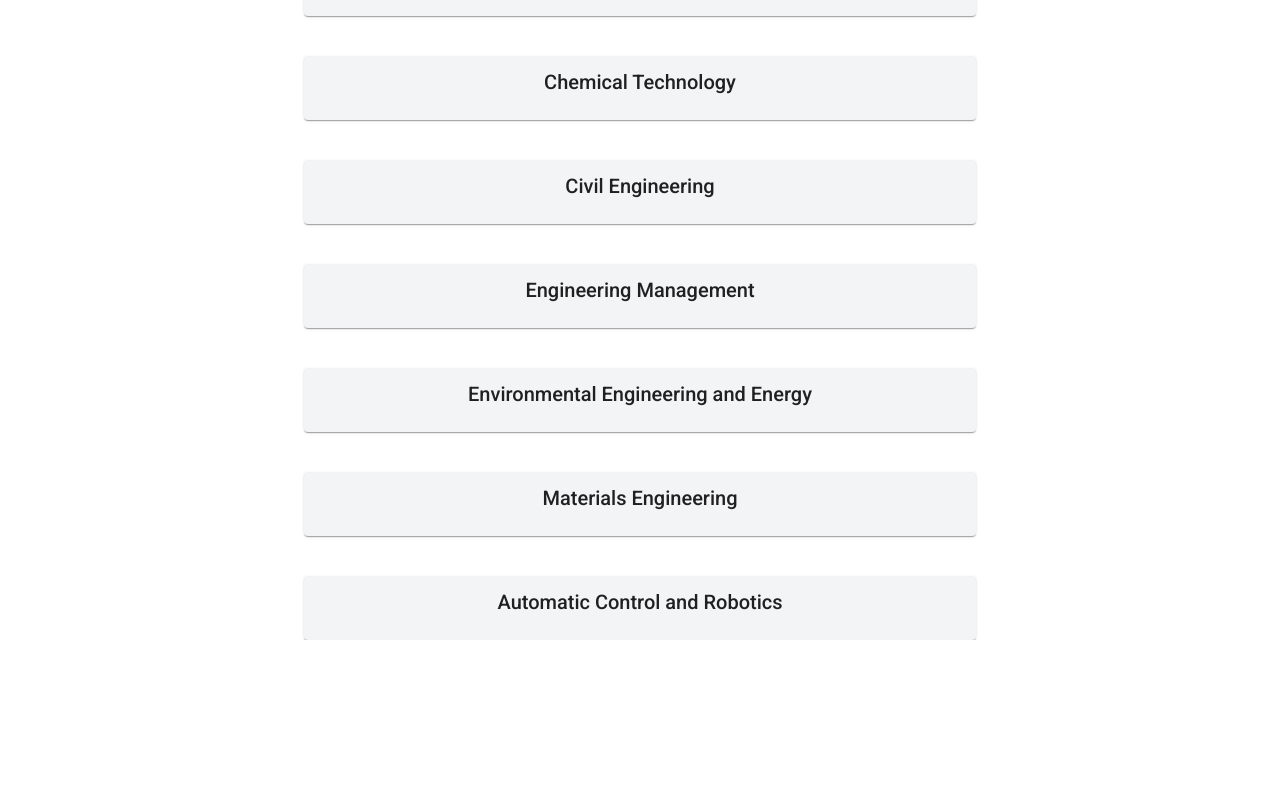
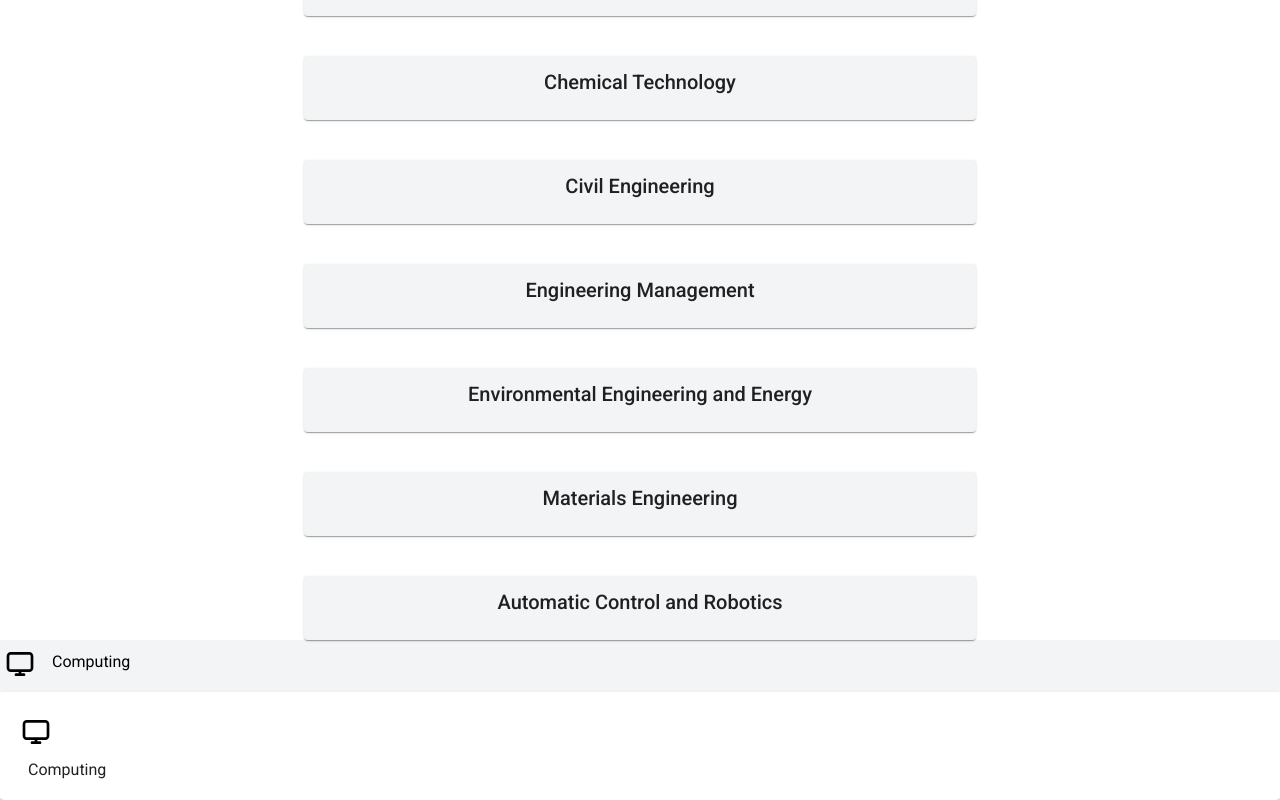
Before and after one commit to 12-3-8-s9b9o9j9t/erasmus-sds, an Angular app in the folder front/: page /faculties in a window 1280 px wide. Shown: the part 420-1220 px from the top of the page. Before the commit the page ends 1060 px from the top, so only its background shows below. Built offline with nearby package versions, Linux system fonts and the light colour scheme.

Commit message:
modify faculty list

```diff
--- a/front/src/app/faculties-list-page/faculties-list-page.component.html
+++ b/front/src/app/faculties-list-page/faculties-list-page.component.html
@@ -2,13 +2,42 @@
     <h1>Choose a faculty :</h1>
 </div>
 
-<div class="">
-    <mat-card *ngFor="let faculty of faculties" (click)="goToFaculty(faculty.link)"
-        class="hover:cursor-pointer max-w-2xl mt-10 mx-auto bg-gray-100">
+<nav class="">
+    <a *ngFor="let faculty of faculties" [routerLink]="faculty.link" >
+        <mat-card class="max-w-2xl mt-10 mx-auto bg-gray-100">
             <mat-card-header class="text-center justify-center">
                 <mat-card-title>
                     {{faculty.name}}
                 </mat-card-title>
             </mat-card-header>
         </mat-card>
+    </a>
+</nav>
+
+<div class="flex flex-row bg-gray-100">
+    <svg class="h-10 w-10 pt-2" viewBox="0 0 24 24" fill="none" xmlns="http://www.w3.org/2000/svg">
+        <g id="SVGRepo_bgCarrier" stroke-width="0"></g>
+        <g id="SVGRepo_tracerCarrier" stroke-linecap="round" stroke-linejoin="round"></g>
+        <g id="SVGRepo_iconCarrier">
+            <path fill-rule="evenodd" clip-rule="evenodd"
+                d="M2 6C2 4.34315 3.34315 3 5 3H19C20.6569 3 22 4.34315 22 6V15C22 16.6569 20.6569 18 19 18H13V19H15C15.5523 19 16 19.4477 16 20C16 20.5523 15.5523 21 15 21H9C8.44772 21 8 20.5523 8 20C8 19.4477 8.44772 19 9 19H11V18H5C3.34315 18 2 16.6569 2 15V6ZM5 5C4.44772 5 4 5.44772 4 6V15C4 15.5523 4.44772 16 5 16H19C19.5523 16 20 15.5523 20 15V6C20 5.44772 19.5523 5 19 5H5Z"
+                fill="#000000"></path>
+        </g>
+    </svg>
+    <h3 class="text-2xl pt-2 pl-3">Computing</h3>
 </div>
+
+<mat-card>
+    <mat-card-content class="flex flex-row">
+        <svg class="h-10 w-10 pt-2" viewBox="0 0 24 24" fill="none" xmlns="http://www.w3.org/2000/svg">
+            <g id="SVGRepo_bgCarrier" stroke-width="0"></g>
+            <g id="SVGRepo_tracerCarrier" stroke-linecap="round" stroke-linejoin="round"></g>
+            <g id="SVGRepo_iconCarrier">
+                <path fill-rule="evenodd" clip-rule="evenodd"
+                    d="M2 6C2 4.34315 3.34315 3 5 3H19C20.6569 3 22 4.34315 22 6V15C22 16.6569 20.6569 18 19 18H13V19H15C15.5523 19 16 19.4477 16 20C16 20.5523 15.5523 21 15 21H9C8.44772 21 8 20.5523 8 20C8 19.4477 8.44772 19 9 19H11V18H5C3.34315 18 2 16.6569 2 15V6ZM5 5C4.44772 5 4 5.44772 4 6V15C4 15.5523 4.44772 16 5 16H19C19.5523 16 20 15.5523 20 15V6C20 5.44772 19.5523 5 19 5H5Z"
+                    fill="#000000"></path>
+            </g>
+        </svg>
+        <h3 class="text-2xl pt-2 pl-3">Computing</h3>
+    </mat-card-content>
+</mat-card>
--- a/front/src/app/faculties-list-page/faculties-list-page.component.ts
+++ b/front/src/app/faculties-list-page/faculties-list-page.component.ts
@@ -14,15 +14,15 @@ interface Faculty {
 export class FacultiesListPageComponent {
 
   public faculties: Faculty[] = [
-    { name: "Computing", link: "faculties/computing" },
-    { name: "Architecture", link: "faculties/architecture" },
-    { name: "Mechanical Engineering", link: "faculties/mechanicalengineering" },
-    { name: "Chemical Technology", link: "faculties/chemicaltechnology" },
-    { name: "Civil Engineering", link: "faculties/civilengineering" },
-    { name: "Engineering Management", link: "faculties/engineeringmanagement" },
-    { name: "Environmental Engineering and Energy", link: "faculties/environmentalengineeringandenergy" },
-    { name: "Materials Engineering", link: "faculties/materialsengineering" },
-    { name: "Automatic Control and Robotics", link: "faculties/automaticcontrolandrobotics" },
+    { name: "Computing", link: "computing" },
+    { name: "Architecture", link: "architecture" },
+    { name: "Mechanical Engineering", link: "mechanicalengineering" },
+    { name: "Chemical Technology", link: "chemicaltechnology" },
+    { name: "Civil Engineering", link: "civilengineering" },
+    { name: "Engineering Management", link: "engineeringmanagement" },
+    { name: "Environmental Engineering and Energy", link: "environmentalengineeringandenergy" },
+    { name: "Materials Engineering", link: "materialsengineering" },
+    { name: "Automatic Control and Robotics", link: "automaticcontrolandrobotics" },
   ]
 
   private readonly router: Router;
--- a/front/tailwind.config.js
+++ b/front/tailwind.config.js
@@ -6,7 +6,7 @@ module.exports = {
   theme: {
     extend: {
       backgroundImage: {
-        'computing': "url('./src/assets/computing.png')"
+        'computing': "url('src/assets/computing.png')"
       }
     },
   },
```
Also changed, not shown: 1 other file (tests, documents, lock files or other folders). Lines whose indentation alone changed are shown as unchanged.
